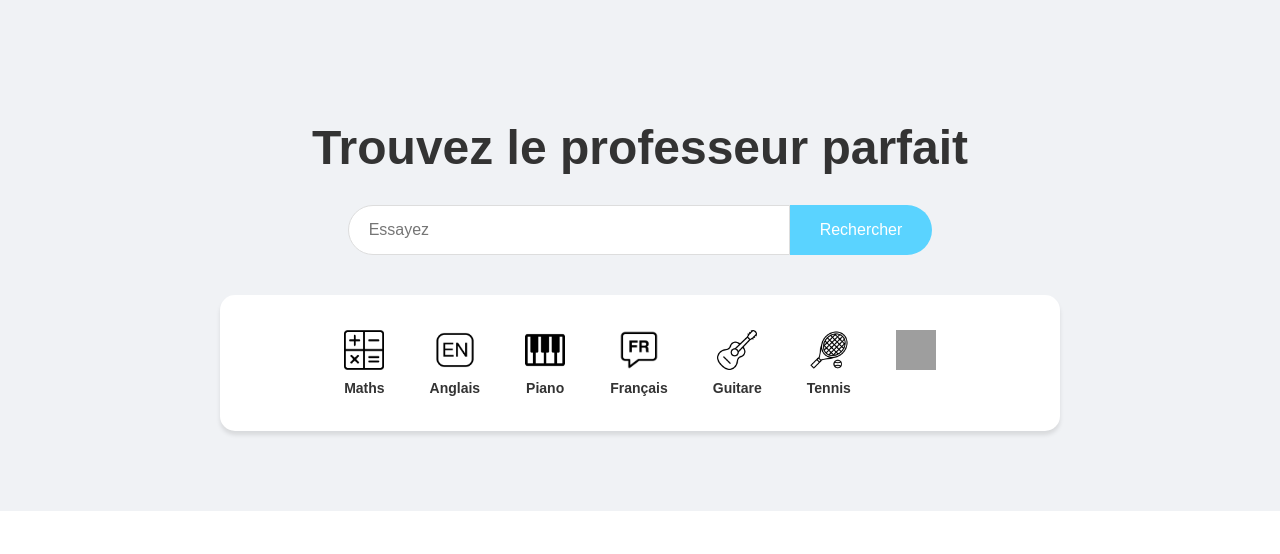
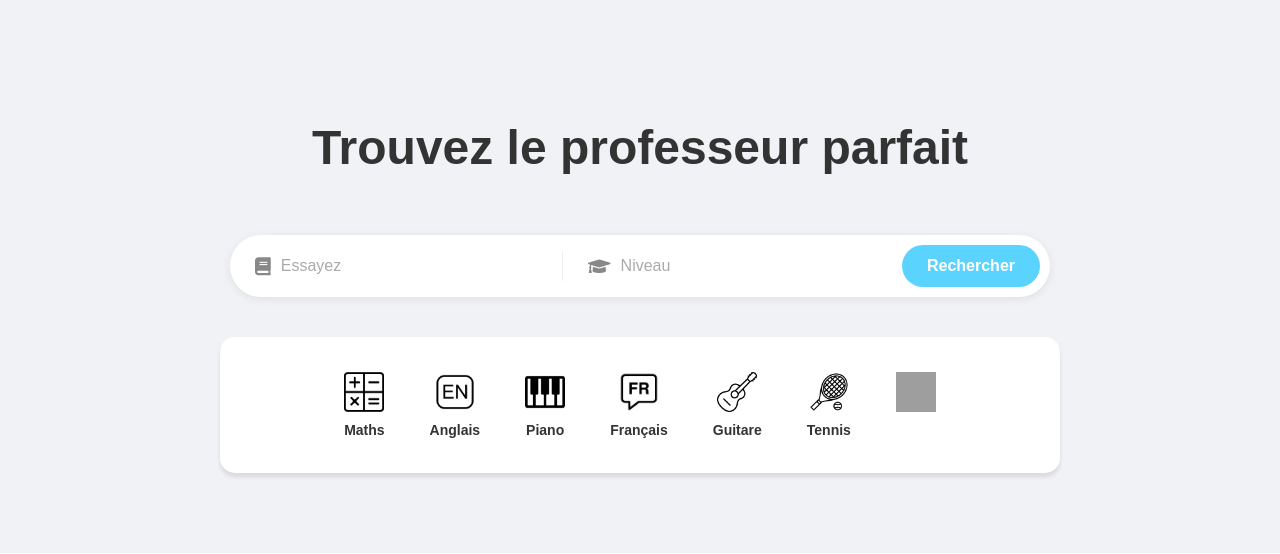
Before and after one commit to ferchichiwissal/tenjah, a PHP site: page / in a window 1280 px wide. Shown: the part 58-612 px from the top of the page. Run offline with PHP 8.4, Linux system fonts and the light colour scheme; data comes from the database, SQL or seed files in the repository; grey boxes are pictures that could not be loaded.

Commit message:
feat: mise à jour générale

```diff
--- a/frontend/css/style.css
+++ b/frontend/css/style.css
@@ -60,37 +60,87 @@ nav ul li a:hover {
 .hero h1 {
     font-size: 48px;
     color: #333;
-    margin-bottom: 30px;
+    margin-bottom: 60px; /* Augmenter l'espace sous le titre */
 }
 
-.search-bar {
+.search-bar-wrapper {
     display: flex;
     justify-content: center;
-    margin-bottom: 40px;
+    max-width: 800px;
+    margin: 0 auto 40px auto;
+    background-color: #fff;
+    border-radius: 50px;
+    box-shadow: 0 2px 10px rgba(0, 0, 0, 0.08); /* Ombre plus douce */
+    padding: 10px;
 }
 
-.search-bar input {
-    width: 400px;
-    padding: 15px 20px;
-    border: 1px solid #ddd;
-    border-radius: 25px 0 0 25px;
-    font-size: 16px;
-    outline: none;
+.search-bar-form {
+    display: flex;
+    flex-direction: row; /* Assurer une disposition en ligne */
+    flex-wrap: nowrap; /* Empêcher le retour à la ligne */
+    align-items: center;
+    width: 100%;
 }
 
-.search-bar button {
+.search-input-group {
+    display: flex;
+    align-items: center;
+    flex-grow: 1; /* Permet aux groupes d'entrée de prendre l'espace disponible */
+    padding: 0 15px;
+    min-width: 150px; /* Assure une largeur minimale pour chaque champ */
+}
+
+.search-input-group .icon {
+    color: #888;
+    margin-right: 10px;
+    font-size: 18px;
+    display: flex; /* Assure que l'icône est visible */
+    align-items: center;
+}
+
+.search-input-group .icon img {
+    display: none; /* Masquer les anciennes images d'icônes */
+}
+
+.search-input {
+    border: none;
+    outline: none;
+    padding: 10px 0;
+    font-size: 16px;
+    color: #555;
+    flex-grow: 1; /* Permet à l'input de prendre l'espace restant dans son groupe */
+    background-color: transparent;
+    width: 100%; /* Assure que l'input remplit son conteneur */
+}
+
+.search-input::placeholder {
+    color: #aaa;
+}
+
+.separator {
+    width: 1px;
+    height: 30px;
+    background-color: #eee;
+    margin: 0 10px;
+    flex-shrink: 0; /* Empêche le séparateur de rétrécir */
+}
+
+.search-button {
     background-color: #5ad3ff;
     color: #fff;
     border: none;
-    padding: 15px 30px;
-    border-radius: 0 25px 25px 0;
+    border-radius: 40px; /* Plus grand border-radius pour un look plus arrondi */
+    padding: 12px 25px;
     font-size: 16px;
+    font-weight: bold;
     cursor: pointer;
     transition: background-color 0.3s ease;
+    margin-left: 10px;
+    flex-shrink: 0; /* Empêche le bouton de rétrécir */
 }
 
-.search-bar button:hover {
-    background-color: #e04a4f;
+.search-button:hover {
+    background-color: #5ad3ff;
 }
 
 /* Categories Section */
--- a/frontend/index.php
+++ b/frontend/index.php
@@ -6,6 +6,7 @@
     <meta name="viewport" content="width=device-width, initial-scale=1.0">
     <title>Tenjah - Trouvez le professeur parfait</title>
     <link rel="stylesheet" href="css/style.css">
+    <link rel="stylesheet" href="https://cdnjs.cloudflare.com/ajax/libs/font-awesome/5.15.4/css/all.min.css">
     <script>
         const loggedInUser = <?php echo isset($_SESSION['user_id']) ? json_encode(['id' => $_SESSION['user_id'], 'email' => $_SESSION['email'], 'nom' => $_SESSION['nom'], 'prenom' => $_SESSION['prenom']]) : 'null'; ?>;
     </script>
@@ -37,9 +38,19 @@
     <main>
         <section class="hero">
             <h1>Trouvez le professeur parfait</h1>
-            <div class="search-bar">
-                <input type="text" placeholder="Essayez "Échecs"">
-                <button>Rechercher</button>
+            <div class="search-bar-wrapper">
+                <form action="search_results.php" method="GET" class="search-bar-form">
+                    <div class="search-input-group">
+                        <span class="icon"><i class="fas fa-book"></i></span>
+                        <input type="text" name="matiere" id="search-matiere" class="search-input" placeholder="Essayez "Maths"">
+                    </div>
+                    <div class="separator"></div>
+                    <div class="search-input-group">
+                        <span class="icon"><i class="fas fa-graduation-cap"></i></span>
+                        <input type="text" name="niveau" id="search-niveau" class="search-input" placeholder="Niveau">
+                    </div>
+                    <button type="submit" class="search-button">Rechercher</button>
+                </form>
             </div>
             <div class="categories">
                 <div class="category-item"><img src="images/icon-maths.png" alt="Maths">Maths</div>
--- a/frontend/js/script.js
+++ b/frontend/js/script.js
@@ -1,2 +1,29 @@
 // JavaScript pour des fonctionnalités interactives futures
 console.log("Script chargé !");
+
+document.addEventListener('DOMContentLoaded', () => {
+    const matiereInput = document.getElementById('search-matiere');
+    const niveauInput = document.getElementById('search-niveau');
+    const searchForm = document.querySelector('.search-bar-form'); // Utiliser le sélecteur de classe
+
+    // Gérer la soumission du formulaire de recherche
+    if (searchForm) {
+        searchForm.addEventListener('submit', (event) => {
+            event.preventDefault(); // Empêche la soumission par défaut du formulaire
+
+            const matiere = matiereInput.value.trim();
+            const niveau = niveauInput.value.trim();
+
+            // Rediriger vers la page de résultats avec les paramètres de recherche
+            const queryParams = new URLSearchParams();
+            if (matiere) {
+                queryParams.append('matiere', matiere);
+            }
+            if (niveau) {
+                queryParams.append('niveau', niveau);
+            }
+
+            window.location.href = `search_results.php?${queryParams.toString()}`;
+        });
+    }
+});
```
Also changed, not shown: other parts of frontend/css/style.css (+84 -1 lines), frontend/search_results.php (added, +170 -0 lines), frontend/images/icon-book.png (added).
